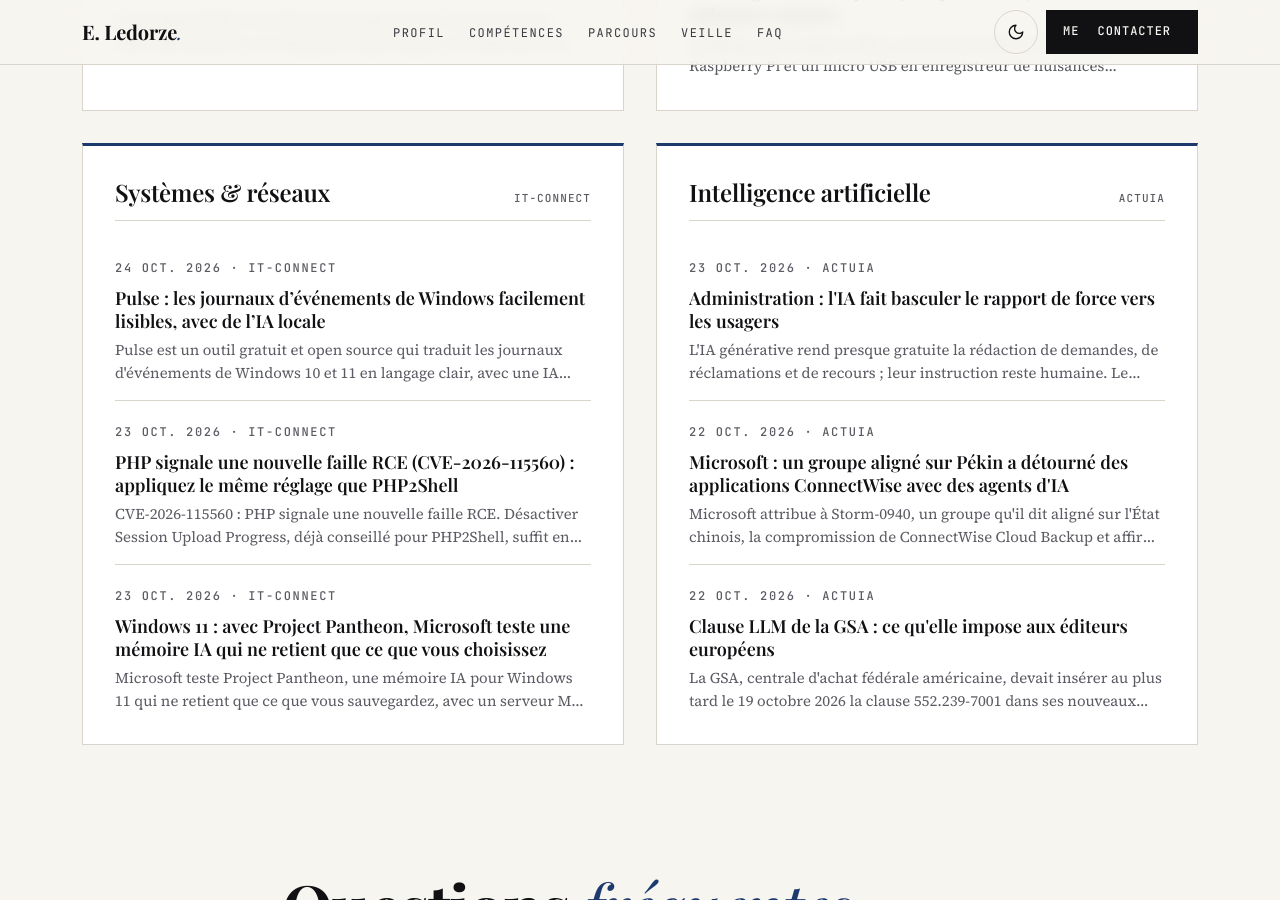
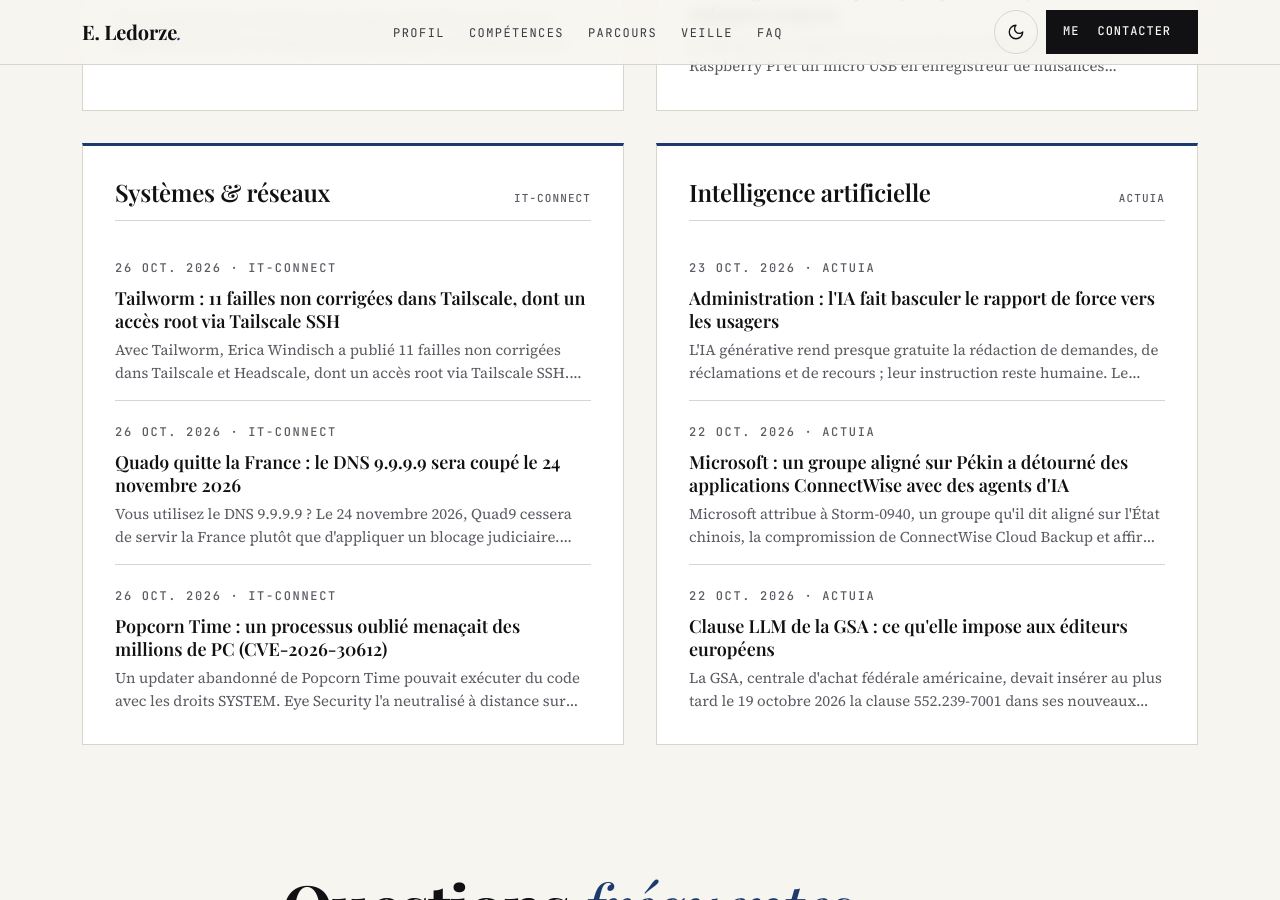
Before and after one commit to TheDringe54-lab/TheDringe54-lab.github.io, a Jekyll site: the page built from index.html, in a window 1280 px wide and 900 px high, scrolled down 4916 px. Built offline with Jekyll 4.4.1, drawn with Linux system fonts in a browser that asks for light colours; some of the changed text lies outside the part shown.

Commit message:
Veille techno : mise à jour automatique

```diff
--- a/_data/veille.json
+++ b/_data/veille.json
@@ -1,5 +1,5 @@
 {
-  "mise_a_jour": "2026-10-25",
+  "mise_a_jour": "2026-10-26",
   "themes": [
     {
       "id": "cyber",
@@ -63,25 +63,25 @@
       "titre_en": "Systems & networks",
       "articles": [
         {
-          "titre": "Pulse : les journaux d’événements de Windows facilement lisibles, avec de l’IA locale",
-          "lien": "https://www.it-connect.fr/pulse-journaux-evenements-de-windows-facilement-lisibles-avec-ia-locale/",
+          "titre": "Tailworm : 11 failles non corrigées dans Tailscale, dont un accès root via Tailscale SSH",
+          "lien": "https://www.it-connect.fr/tailworm-failles-tailscale-ssh-root-non-corrigees/",
           "source": "IT-Connect",
-          "date": "2026-10-24",
-          "resume": "Pulse est un outil gratuit et open source qui traduit les journaux d'événements de Windows 10 et 11 en langage clair, avec une IA locale (Ollama, LM Studio)…"
+          "date": "2026-10-26",
+          "resume": "Avec Tailworm, Erica Windisch a publié 11 failles non corrigées dans Tailscale et Headscale, dont un accès root via Tailscale SSH. Voici comment vous protéger…"
         },
         {
-          "titre": "PHP signale une nouvelle faille RCE (CVE-2026-115560) : appliquez le même réglage que PHP2Shell",
-          "lien": "https://www.it-connect.fr/php-cve-2026-115560-session-upload-progress/",
+          "titre": "Quad9 quitte la France : le DNS 9.9.9.9 sera coupé le 24 novembre 2026",
+          "lien": "https://www.it-connect.fr/quad9-quitte-la-france-blocage-dns/",
           "source": "IT-Connect",
-          "date": "2026-10-23",
-          "resume": "CVE-2026-115560 : PHP signale une nouvelle faille RCE. Désactiver Session Upload Progress, déjà conseillé pour PHP2Shell, suffit en attendant le correctif. Le…"
+          "date": "2026-10-26",
+          "resume": "Vous utilisez le DNS 9.9.9.9 ? Le 24 novembre 2026, Quad9 cessera de servir la France plutôt que d'appliquer un blocage judiciaire. Voici ce que l'on sait. Le…"
         },
         {
-          "titre": "Windows 11 : avec Project Pantheon, Microsoft teste une mémoire IA qui ne retient que ce que vous choisissez",
-          "lien": "https://www.it-connect.fr/windows-11-project-pantheon-context-vault-memoire-ia/",
+          "titre": "Popcorn Time : un processus oublié menaçait des millions de PC (CVE-2026-30612)",
+          "lien": "https://www.it-connect.fr/popcorn-time-updater-cve-2026-30612/",
           "source": "IT-Connect",
-          "date": "2026-10-23",
-          "resume": "Microsoft teste Project Pantheon, une mémoire IA pour Windows 11 qui ne retient que ce que vous sauvegardez, avec un serveur MCP ouvert à Claude et Cursor. Le…"
+          "date": "2026-10-26",
+          "resume": "Un updater abandonné de Popcorn Time pouvait exécuter du code avec les droits SYSTEM. Eye Security l'a neutralisé à distance sur des millions de machines. Le…"
         }
       ]
     },
```
